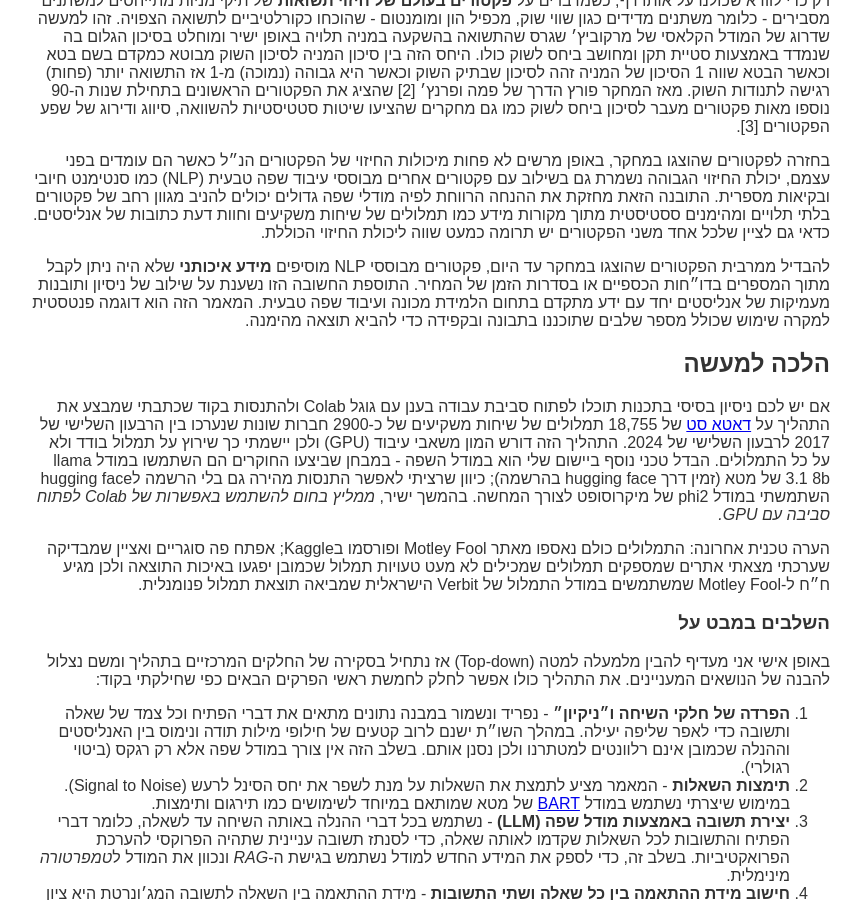
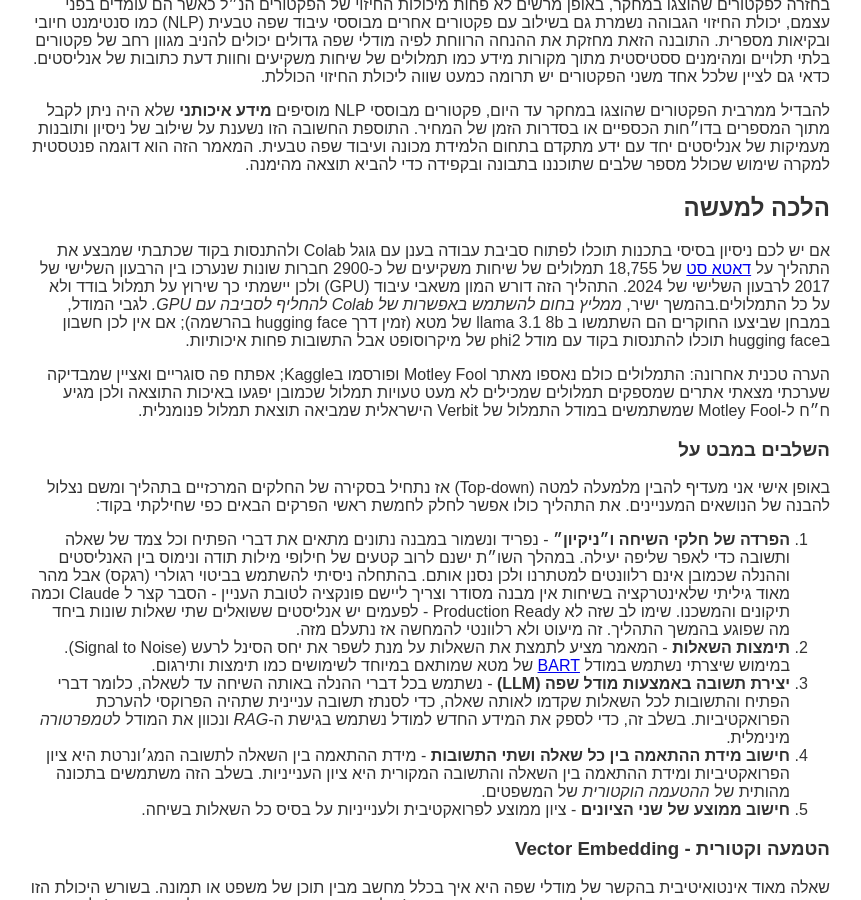
Before and after one commit to Cohen-Or/cohen-or.github.io, a Jekyll site: the page posts/ec_nlp.html, which Jekyll copies as it is, in a window 1280 px wide and 900 px high, scrolled down 1611 px. Shown: the whole window, without its empty margins (210-1071 px from the left). Built offline with Jekyll 4.4.1, drawn with Linux system fonts in a browser that asks for light colours; some of the changed text lies outside the part shown.

Commit message:
Add files via upload

```diff
--- a/posts/ec_nlp.html
+++ b/posts/ec_nlp.html
@@ -120,6 +120,9 @@
     } */
   </style>
 </head>
+<body>
+
+
   <p><a href="http://cohen-or.github.io">אור כהן</a></p>
   <h1 id="פענוח-שיחות-משקיעים---מודלי-שפה-לשכלול-תיקי-השקעות">פענוח שיחות משקיעים - מודלי שפה לשכלול תיקי השקעות</h1>
   <p>בפוסט הזה נסקור מימוש של מודלי שפה גדולים (LLMs) לניתוח שיחות משקיעים (Earnings Calls) שפותח בחברת S&amp;P Global Research ובהמשך נעבור מהלכה למעשה ונצלול לטכניקה שבליבת התהליך.</p>
@@ -135,19 +139,19 @@
   <li><strong>תשובות ענייניות / פתלתלות</strong> - נקבע לפי רמת ההתאמה בין הנושא הנשאל ותוכן התשובה.</li>
   </ul>
   <p>בסוף כל חודש קלנדרי במהלך תקופת המבחן ההיסטורי (בקטסט), כל המניות במדד חולקו לתיקי השקעה עפ״י שני הפקטורים הנ״ל כאשר תיק הלונג (חשיפה חיובית) מורכב מהסל הכולל את שני העשירונים עליונים, תיק השורט (חשיפה שלילית) מורכב מהסל הכולל את שני עשירונים התחתונים ויתר החברות (60%) בקבוצת האמצע (חשיפה נייטרלית). החיבור של שני הפקטורים הנ״ל בלבד יוצרה מרווח מרשים בין תיק הלונג והשורט של 506 נקודות בסיס במונחים שנתיים.</p>
-<p><img src="/images/ec_nlp1.png" alt="מבחן היסטורי (בקטסט) של תיקים שנבחרו על בסיס הפקטורים במחקר"><br>
+  <p><img src="ec_rag1.png" alt="מבחן היסטורי (בקטסט) של תיקים שנבחרו על בסיס הפקטורים במחקר"><br>
   מבחן היסטורי (בקטסט) של תיקים שנבחרו על בסיס הפקטורים במחקר. מקור: [1]</p>
   <p>רק כדי לוודא שכולנו על אותו דף, כשמדברים על <strong>פקטורים בעולם של חיזוי תשואות</strong> של תיקי מניות מתייחסים למשתנים מסבירים - כלומר משתנים מדידים כגון שווי שוק, מכפיל הון ומומנטום - שהוכחו כקורלטיביים לתשואה הצפויה. זהו למעשה שדרוג של המודל הקלאסי של מרקוביץ׳ שגרס שהתשואה בהשקעה במניה תלויה באופן ישיר ומוחלט בסיכון הגלום בה שנמדד באמצעות סטיית תקן ומחושב ביחס לשוק כולו. היחס הזה בין סיכון המניה לסיכון השוק מבוטא כמקדם בשם בטא וכאשר הבטא שווה 1 הסיכון של המניה זהה לסיכון שבתיק השוק וכאשר היא גבוהה (נמוכה) מ-1 אז התשואה יותר (פחות) רגישה לתנודות השוק. מאז המחקר פורץ הדרך של פמה ופרנץ׳ [2] שהציג את הפקטורים הראשונים  בתחילת שנות ה-90 נוספו מאות פקטורים מעבר לסיכון ביחס לשוק כמו גם מחקרים שהציעו שיטות סטטיסטיות להשוואה, סיווג ודירוג של שפע הפקטורים [3].</p>
   <p>בחזרה לפקטורים שהוצגו במחקר, באופן מרשים לא פחות מיכולות החיזוי של הפקטורים הנ״ל כאשר הם עומדים בפני עצמם, יכולת החיזוי הגבוהה נשמרת גם בשילוב עם פקטורים אחרים מבוססי עיבוד שפה טבעית (NLP) כמו סנטימנט חיובי ובקיאות מספרית. התובנה הזאת מחזקת את ההנחה הרווחת לפיה מודלי שפה גדולים יכולים להניב מגוון רחב של פקטורים בלתי תלויים ומהימנים ססטיסטית מתוך מקורות מידע כמו תמלולים של שיחות משקיעים וחוות דעת כתובות של אנליסטים. כדאי גם לציין שלכל אחד משני הפקטורים יש תרומה כמעט שווה ליכולת החיזוי הכוללת.</p>
   <p>להבדיל ממרבית הפקטורים שהוצגו במחקר עד היום, פקטורים מבוססי NLP מוסיפים <strong>מידע איכותני</strong> שלא היה ניתן לקבל מתוך המספרים בדו״חות הכספיים או בסדרות הזמן של המחיר. התוספת החשובה הזו נשענת על שילוב של ניסיון ותובנות מעמיקות של אנליסטים יחד עם ידע מתקדם בתחום הלמידת מכונה ועיבוד שפה טבעית. המאמר הזה הוא דוגמה פנטסטית למקרה שימוש שכולל מספר שלבים שתוכננו בתבונה ובקפידה כדי להביא תוצאה מהימנה.</p>
   <h2 id="הלכה-למעשה">הלכה למעשה</h2>
-<p>אם יש לכם ניסיון בסיסי בתכנות תוכלו לפתוח סביבת עבודה בענן עם גוגל Colab ולהתנסות בקוד שכתבתי שמבצע את התהליך על <a href="https://www.kaggle.com/datasets/tpotterer/motley-fool-scraped-earnings-call-transcripts/data">דאטא סט</a> של 18,755 תמלולים של שיחות משקיעים של כ-2900 חברות שונות שנערכו בין הרבעון השלישי של 2017 לרבעון השלישי של 2024. התהליך הזה דורש המון משאבי עיבוד (GPU) ולכן יישמתי כך שירוץ על תמלול בודד ולא על כל התמלולים. הבדל טכני נוסף ביישום שלי הוא במודל השפה - במבחן שביצעו החוקרים הם השתמשו במודל llama 3.1 8b של מטא (זמין דרך hugging face בהרשמה); כיוון שרציתי לאפשר התנסות מהירה גם בלי הרשמה לhugging face השתמשתי במודל phi2 של מיקרוסופט לצורך המחשה. בהמשך ישיר, <em>ממליץ בחום להשתמש באפשרות של Colab לפתוח סביבה עם GPU.</em></p>
+  <p>אם יש לכם ניסיון בסיסי בתכנות תוכלו לפתוח סביבת עבודה בענן עם גוגל Colab ולהתנסות בקוד שכתבתי שמבצע את התהליך על <a href="https://www.kaggle.com/datasets/tpotterer/motley-fool-scraped-earnings-call-transcripts/data">דאטא סט</a> של 18,755 תמלולים של שיחות משקיעים של כ-2900 חברות שונות שנערכו בין הרבעון השלישי של 2017 לרבעון השלישי של 2024. התהליך הזה דורש המון משאבי עיבוד (GPU) ולכן יישמתי כך שירוץ על תמלול בודד ולא על כל התמלולים.בהמשך ישיר, <em>ממליץ בחום להשתמש באפשרות של Colab להחליף לסביבה עם GPU.</em> לגבי המודל, במבחן שביצעו החוקרים הם השתמשו ב llama 3.1 8b של מטא (זמין דרך hugging face בהרשמה); אם אין לכן חשבון בhugging face תוכלו להתנסות בקוד עם מודל phi2 של מיקרוסופט אבל התשובות פחות איכותיות.</p>
   <p>הערה טכנית אחרונה: התמלולים כולם נאספו מאתר Motley Fool ופורסמו בKaggle; אפתח פה סוגריים ואציין שמבדיקה שערכתי מצאתי אתרים שמספקים תמלולים שמכילים לא מעט טעויות תמלול שכמובן יפגעו באיכות התוצאה ולכן מגיע ח״ח ל-Motley Fool שמשתמשים במודל התמלול של Verbit הישראלית שמביאה תוצאת תמלול פנומנלית.</p>
   <h3 id="השלבים-במבט-על">השלבים במבט על</h3>
   <p>באופן אישי אני מעדיף להבין מלמעלה למטה (Top-down) אז נתחיל בסקירה של החלקים המרכזיים בתהליך ומשם נצלול להבנה של הנושאים המעניינים. את התהליך כולו אפשר לחלק לחמשת ראשי הפרקים הבאים כפי שחילקתי בקוד:</p>
   <ol>
-<li><strong>הפרדה  של חלקי השיחה ו״ניקיון״</strong> - נפריד ונשמור במבנה נתונים מתאים את דברי הפתיח וכל צמד של שאלה ותשובה כדי לאפר שליפה יעילה. במהלך השו״ת ישנם לרוב קטעים של חילופי מילות תודה ונימוס בין האנליסטים וההנלה שכמובן אינם רלוונטים למטתרנו ולכן נסנן אותם. בשלב הזה אין צורך במודל שפה אלא רק רגקס (ביטוי רגולרי).</li>
-<li><strong>תימצות השאלות</strong> -  המאמר מציע לתמצת את השאלות על מנת לשפר את יחס הסינל לרעש (Signal to Noise). במימוש שיצרתי נשתמש במודל <a href="https://huggingface.co/facebook/bart-large-cnn">BART</a> של מטא שמותאם במיוחד לשימושים כמו תירגום ותימצות.</li>
+  <li><strong>הפרדה  של חלקי השיחה ו״ניקיון״</strong> - נפריד ונשמור במבנה נתונים מתאים את דברי הפתיח וכל צמד של שאלה ותשובה כדי לאפר שליפה יעילה. במהלך השו״ת ישנם לרוב קטעים של חילופי מילות תודה ונימוס בין האנליסטים וההנלה שכמובן אינם רלוונטים למטתרנו ולכן נסנן אותם. בהתחלה ניסיתי להשתמש בביטוי רגולרי (רגקס) אבל מהר מאוד גיליתי שלאינטרקציה בשיחות אין מבנה מסודר וצריך ליישם פונקציה לטובת העניין - הסבר קצר ל Claude וכמה תיקונים והמשכנו. שימו לב שזה לא Production Ready - לפעמים יש אנליסטים ששואלים שתי שאלות שונות ביחד מה שפוגע בהמשך התהליך. זה מיעוט ולא רלוונטי להמחשה אז נתעלם מזה.</li>
+  <li><strong>תימצות השאלות</strong> -  המאמר מציע לתמצת את השאלות על מנת לשפר את יחס הסינל לרעש (Signal to Noise). במימוש שיצרתי נשתמש במודל <a href="https://huggingface.co/facebook/bart-large-cnn">BART</a> של מטא שמותאם במיוחד לשימושים כמו תימצות ותירגום.</li>
   <li><strong>יצירת תשובה באמצעות מודל שפה (LLM)</strong> - נשתמש בכל דברי ההנלה באותה השיחה עד לשאלה, כלומר דברי הפתיח והתשובות לכל השאלות שקדמו לאותה שאלה, כדי לסנתז תשובה עניינית שתהיה הפרוקסי להערכת הפרואקטיביות. בשלב זה, כדי לספק את המידע החדש למודל נשתמש בגישת ה-<em>RAG</em> ונכוון את המודל ל<em>טמפרטורה</em> מינימלית.</li>
   <li><strong>חישוב מידת ההתאמה בין כל שאלה ושתי התשובות</strong> - מידת ההתאמה בין השאלה לתשובה המג׳ונרטת היא ציון הפרואקטיביות ומידת ההתאמה בין השאלה והתשובה המקורית היא ציון הענייניות. בשלב הזה משתמשים בתכונה מהותית של <em>ההטעמה הוקטורית</em> של המשפטים.</li>
   <li><strong>חישוב ממוצע של שני הציונים</strong> - ציון ממוצע לפרואקטיבית ולענייניות על בסיס כל השאלות בשיחה.</li>
@@ -167,7 +171,7 @@
   <p><img src="https://docs.aws.amazon.com/images/sagemaker/latest/dg/images/jumpstart/jumpstart-fm-rag.jpg" alt="תרשים של החלקים והתהליכים ביצירת תוכן בגישת RAG"><br>
   תרשים של החלקים והתהליכים ביצירת תוכן בגישת RAG. מקור: AWS Documentation.</p>
   <h3 id="טמפרטורה-של-מודלי-שפה">טמפרטורה של מודלי שפה</h3>
-<p>הדרך הכי פשוטה להבין איך שינוי בפרמטר הטמפרטורה משפיע על תוצאות מודל שפה היא פשוט לשאול את ֿChatGPT או כמעט כל מודל אחר את אותה שאלה מספר פעמים ולהוסיף ״תענה בטמפרטורה X" כאשר X הוא מספר בין 0 ל1. מה זה עושה? מרבית מודלי השפה המוכרים הם <em><strong>טרנספומרים</strong></em> כלומר מודלים הסתברותיים שלומדים את הסטטיסטיקה של המציאות בשלב האימון (זה ה-T בשם של המודל המוכר). לאחר האימון כשמתמשים במודל ליצירה <strong>הטרסנפורמר משלים רצף טקסטואלי ע״י בחירת המילה (נקרא טוקן - Token) בעלת ההסתברות הגבוהה ביותר להתאמה לחלק הבא ברצף</strong>. טמפרטורה נמוכה תביא לכך שהתוצאה שנקבל תהיה בעלת הסתברות מקסימלית וככה נלך על בטוח ונקבל תשובה ״קרה״. להבדיל, טמפרטורה גבוהה תיתן למודל חופש מסוים לבחור מילים פחות צפויות ולתת תשובות יותר מקוריות.</p>
+  <p>הדרך הכי פשוטה להבין איך שינוי בפרמטר הטמפרטורה משפיע על תוצאות מודל שפה היא פשוט לשאול את ֿChatGPT או כמעט כל מודל אחר את אותה שאלה מספר פעמים ולהוסיף ״תענה בטמפרטורה X" כאשר X הוא מספר בין 0 ל1. מה זה עושה? כאמור ולאחר האימון כשמתמשים במודל ליצירה <strong>המודל משלים רצף טקסטואלי ע״י בחירת המילה (נקרא טוקן - Token) בעלת ההסתברות הגבוהה ביותר להתאמה סמנטית ותוכנית לחלק הבא ברצף</strong>. טמפרטורה נמוכה תביא לכך שהתוצאה שנקבל תהיה מורכבת מהמילים בעלות ההסתברות המקסימלית וככה בעצם נלך על בטוח ונקבל תשובה ״קרה״. להבדיל, טמפרטורה גבוהה תיתן למודל חופש מסוים לבחור מילים פחות צפויות ולתת תשובות יותר מקוריות.</p>
   <p>במקרה שימוש כמו זה שבמאמר כמובן שנעדיף טמרטורה נמוכה. גם לשאילתה (הפרומפט) בה השתמשו החוקרים (במסגרת מטה) יש תרומה חשובה לכיוונון המודל ולאופי התוצאות ובהקשר הזה כדי לשים לב ל-<strong>Knowledge cutoff</strong> שהוא פיצ׳ר של מודלי שפה מסוימים שמאפשר לייצר תוצאה על בסיס המידע שהיה קיים עד לאותו תאריך, כלומר להתעלם ממידע שנכלל בשלב האימון של המודל ונוצר לאחר התאריך הקובע, ובכך למנוע את הטיית החוכמה שבדיעבד (<em>Hindsight bias</em>) שהיתה מוכרת לאנשים בעולם השקעות עוד הרבה לפני עידן הבינה מלאכותית.</p>
   <blockquote>
   <p>From the perspective of a top executive, please answer the following<br>
@@ -178,14 +182,16 @@
   <p>הפריצה של ChatGPT גרמה לרבים וטובים לתלות תקוות גדולות ביכולת שלו, ישר מהמדף, לפצח את האניגמה שנקראת שוק ההון ולתת המלצות שיניבו תשואות גבוהות. כתבתי פה בעבר על <a href="https://cohen-or.github.io/posts/sjm.html#demystifying-the-black-box">הסיכון שבהישענות על קופסאות שחורות שכאלו</a>, שלא מאפשרות בחינה וביקורת מקצועית של מומחה אנושי. המאמר הזה מדגים באופן נהדר את הפוטנציאל שיש במודלים האלו וממחיש את השינוי הטקטוני שמתחולל בעולם ההשקעות בדמות הסימביוזה בין מדעני הנתונים לבין אנליסטים פיננסים.</p>
   <p>לעניות דעתי ההתקדמות בתחום ה-AI ומודלי שפה תביא בשנים הקרובות להתחזקות של שתי מגמות עיקריות: הראשונה היא <em>מעבר מקרנות מחקות שעוקבות אחרי מדד משוקלל שווי שוק (Cap Weighted) לקרנות בטא חכמה</em>. כתבתי בעבר על <a href="https://cohen-or.github.io/posts/best_ideas.html#the-value-of-active-management-aka-stock-picking">בעיית הריכוזיות שיוצרות הקרנות המחקות</a>  והקשר שלה לעולם תורת המשחקים. קרנות בטא חכמה עוקבות אחרי מדדים שמאגדים כמה פקטורים, כמו אלו שהוצגו במאמר, כדי לפזר את ההון על פני מדד מסוים (לדוגמה סקטוריאלי או גיאוגרפי) בצורה שמייצרת תשואה עודפת על המדד ה״טיפש״.</p>
   <p>מגמה שנייה שלהערכתי תתחזק היא <em>החיבור הישיר (Disintermediation) בין משקיעים וצרכני הון</em>. הגל הקודם של התפתחות במודלים של ML הביא לצמיחה משמעותית בהיקף האשראי הצרכני שהוסט לפלטפורמות הלוואות חברתיות (P2P Lending) שהצליחו לייעל ולדייק את תהליך החיתום ואיפשרו לקרנות ומשקיעים פרטיים להיכנס בנעלי הבנקים וגופי המימון המסורתיים. החיבור הזה היה מתבקש וטבעי בזכות שפע המידע המובנה (Structured data) על היסטוריית האשראי של לווים והיכולת של המודלים מ׳הדור הראשון׳ לייצר תחזיות על בסיסו.</p>
-<p>ולסיום, אם קראתם עד כאן אז קודם כל תודה! אני גם אשמח לקבל הערות ו/או הארות שיש לכם גם כדי להבין אם יש עניין בתוכן שלי בעברית.</p>
+  <p>אם קראתם עד כאן אז קודם כל תודה! אני גם אשמח לקבל הערות ו/או הארות שיש לכם גם כדי להבין אם יש עניין בתוכן שלי בעברית.</p>
   <h3 id="רשימת-מקורות">רשימת מקורות:</h3>
   <hr>
-<ol class="ltr-list">
+  <ol>
   <li>Sandberg, D. (2025). Questioning the Answers: LLMs enter the Boardroom, <em>S&amp;P Global Market Intelligence</em>.</li>
   <li>Fama, E.F. (1993). Common risk factors in the returns on stocks and bonds. * Journal of Financial Economics*.</li>
   <li>Feng, G. (2020). Taming the Factor Zoo:: A Test of New Factors, <em>The Journal of Finance</em>.</li>
   </ol>
 
+
+
 </body>
 </html>
```
Also changed, not shown: other parts of posts/ec_nlp.html (+1 -0 lines). Lines whose indentation alone changed are shown as unchanged.
